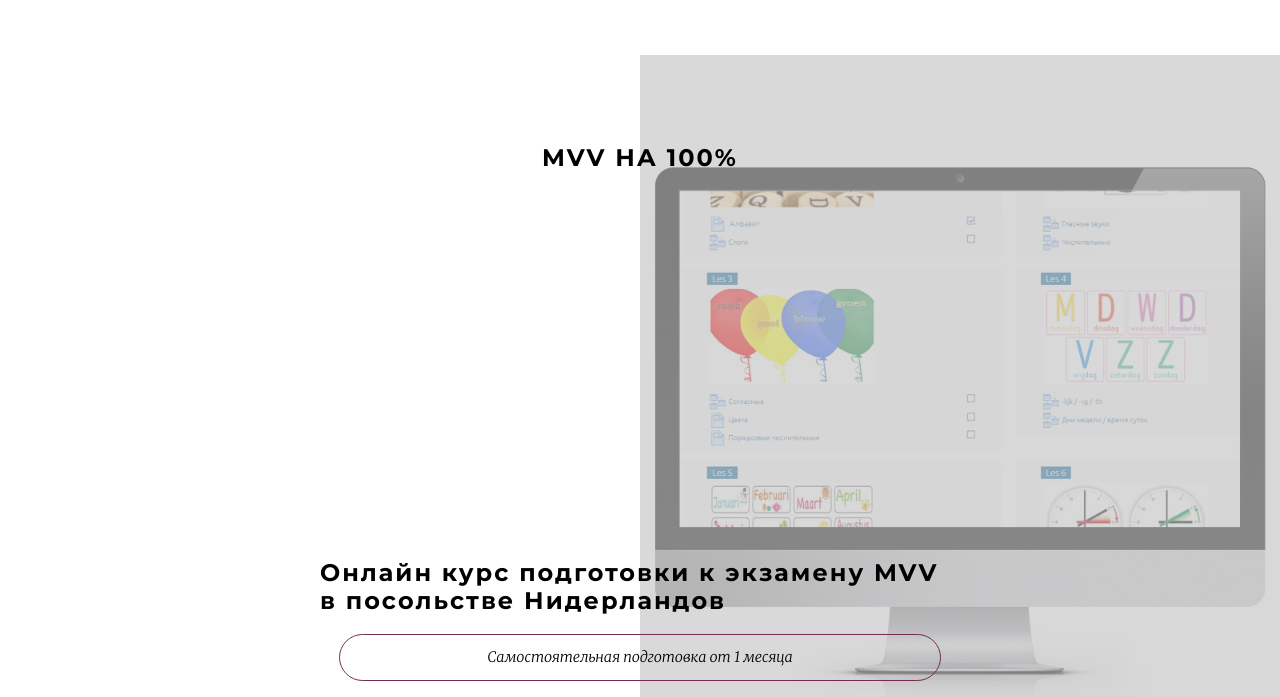
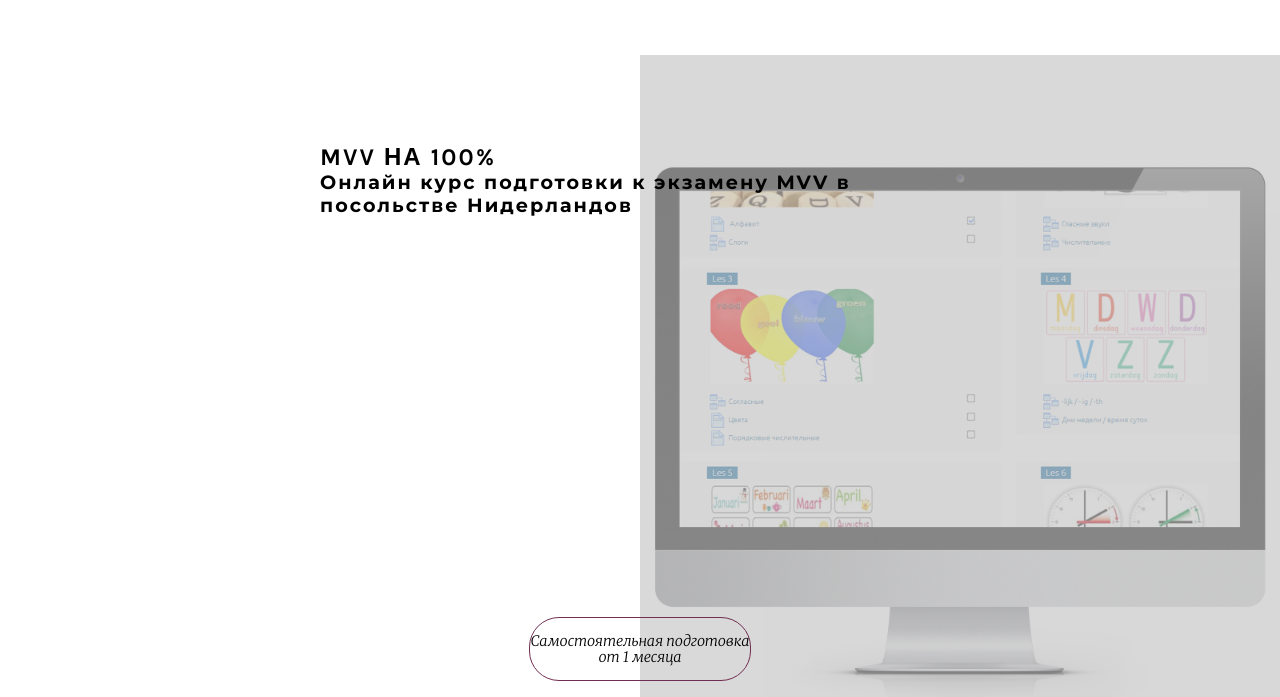
Before and after one commit to k-petite/mvv, a plain HTML site: page index.html in a window 1280 px wide. Shown: the part 41-738 px from the top of the page. Drawn offline with Linux system fonts and the light colour scheme.

Commit message:
Main screen adjusted
Text before iMac

```diff
--- a/css/style.css
+++ b/css/style.css
@@ -162,7 +162,7 @@ header {
 } */
 
 #main-bottom{
-  align-self:flex-end;
+  /* align-self:flex-end; */
 }
 
 #main-bottom div {
@@ -267,7 +267,14 @@ button img {
 
 .welcome h1{
   margin: .5em auto 0;
+  font-size: 1.2em;
+}
+
+#mvv {
+  font-family: 'Open Sans Condensed', sans-serif;
+  font-family: 'Karla', sans-serif;
   font-size: 1.5em;
+  font-weight: bold;
 }
 
 .welcome h2 {
@@ -615,7 +622,7 @@ button {
   margin: 0 auto;
   background-color: #fed036;
   border-style: none;
-  border-radius: 5px;
+  /* border-radius: 5px; */
   color: white;
   font-size: .9em;
   font-family: 'Montserrat', sans-serif;
@@ -950,7 +957,7 @@ footer i {
 
 
   .welcome > div h1 {
-    font-size: 1.5em;
+    font-size: 1.2em;
     letter-spacing: 2px;
     margin: 0;
     text-align: left;
--- a/index.html
+++ b/index.html
@@ -10,6 +10,7 @@
 <link href="https://fonts.googleapis.com/css?family=PT+Serif:400,400i,700,700i&amp;subset=cyrillic,cyrillic-ext" rel="stylesheet">
 <link href="https://fonts.googleapis.com/css?family=Montserrat:100,100i,200,200i,300,300i,400,400i,500,500i,600,600i,700,700i,800,800i,900,900i" rel="stylesheet">
 <link href="https://fonts.googleapis.com/css?family=Open+Sans+Condensed:300" rel="stylesheet">
+<link href="https://fonts.googleapis.com/css?family=Karla:400,400i,700,700i|Open+Sans+Condensed:300,300i,700&amp;subset=cyrillic,cyrillic-ext" rel="stylesheet">
 <link rel="stylesheet" href="css/style.css">
 <body>
   <!-- <div id="div_background"><div></div></div> -->
@@ -37,12 +38,12 @@
       <div id="div_background"><div></div></div>
       <div id="main-screen">
         <div id="main-top">
-          <h1>MVV НА 100%</h1>
+          <h1 id='mvv'>MVV НА 100%</h1>
+          <h1>Онлайн курс подготовки к экзамену MVV в посольстве Нидерландов</h1>
         </div>
         <div id='main-bottom'>
-          <h1>Онлайн курс подготовки к экзамену MVV в посольстве Нидерландов</h1>
           <div>
-            <h4>Самостоятельная подготовка от 1 месяца</h4>
+            <h4>Самостоятельная подготовка <br> от 1 месяца</h4>
           </div>
           <h5 class='cf'>
             <a>Узнать больше</a>
```
